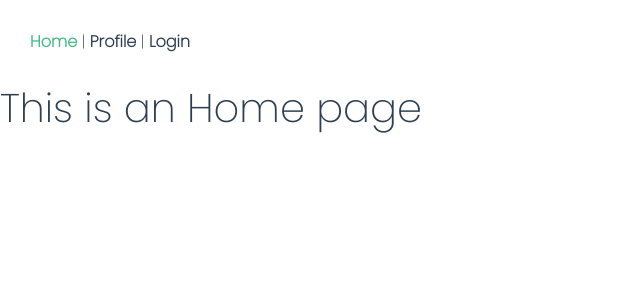
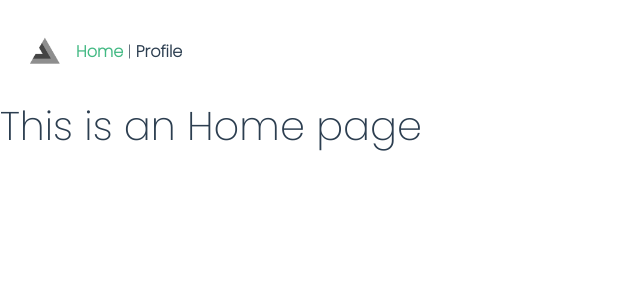
Before and after one commit to i3labtech/awesome-vue, a Vue app: page /#/ in a window 1280 px wide. Shown: the top 300 px of the page, without its empty margins (0-640 px from the left). Built offline with nearby package versions, Linux system fonts and the light colour scheme; no server answers.

Commit message:
chore: Navbar Component

```diff
--- a/src/App.vue
+++ b/src/App.vue
@@ -1,13 +1,28 @@
 <template>
   <div id="app">
-    <div id="nav">
-      <router-link to="/">Home</router-link> |
-      <router-link to="/profile">Profile</router-link> |
-      <router-link to="/login">Login</router-link>
-    </div>
+    <navbar v-if='showNavbar'/>
+
     <router-view/>
   </div>
 </template>
+
+<script>
+import Vue from 'vue'
+import Navbar from './components/Navbar'
+
+export default Vue.extend({
+  name: 'App',
+  components: {
+    Navbar
+  },
+  computed: {
+    showNavbar () {
+      return this.$route.name !== 'Login'
+    }
+  }
+
+})
+</script>
 
 <style lang="scss">
 #app {
--- /dev/null
+++ b/src/components/Navbar.vue
@@ -0,0 +1,18 @@
+<template>
+  <div id="nav">
+    <router-link class="navbar-brand" :to="{ name: 'Home' }">
+      <img src="../assets/logo.png" alt="i3 Tech GreyLogo" width="30" height="30">
+    </router-link>
+    <router-link to="/">Home</router-link> |
+    <router-link to="/profile">Profile</router-link>
+  </div>
+</template>
+
+<script>
+import Vue from 'vue'
+
+export default Vue.extend({
+  name: 'Navbar'
+
+})
+</script>
```
Also changed, not shown: src/assets/logo.png.
